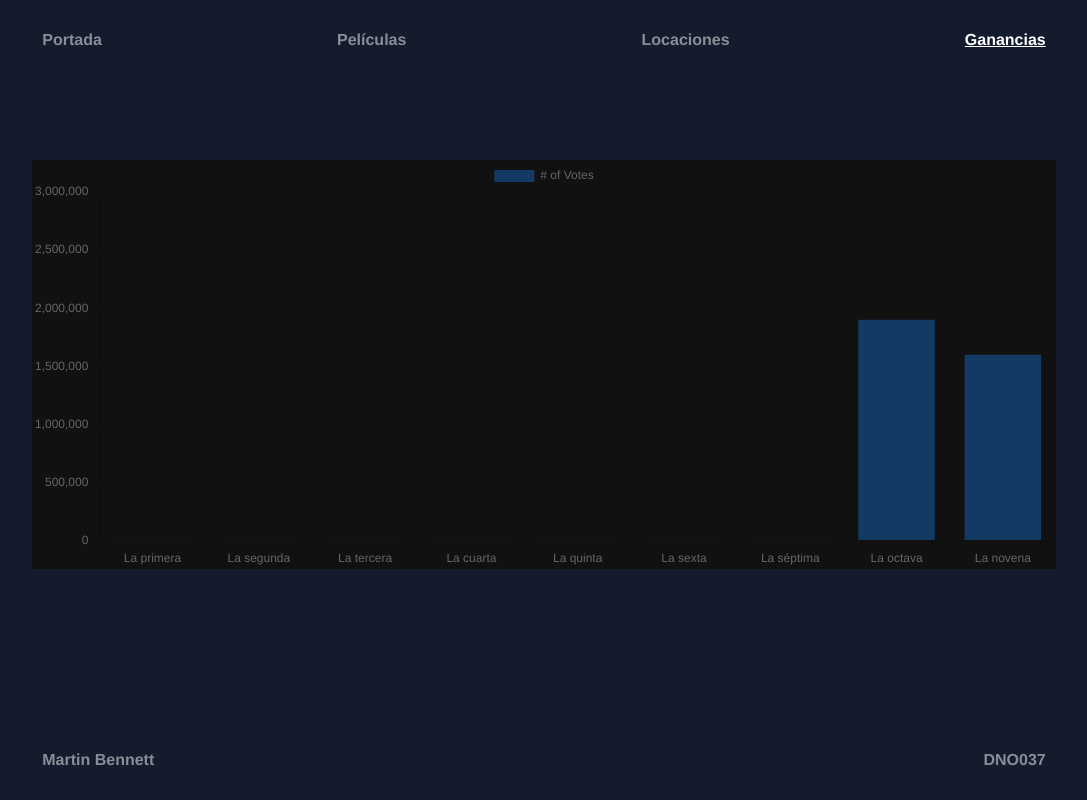
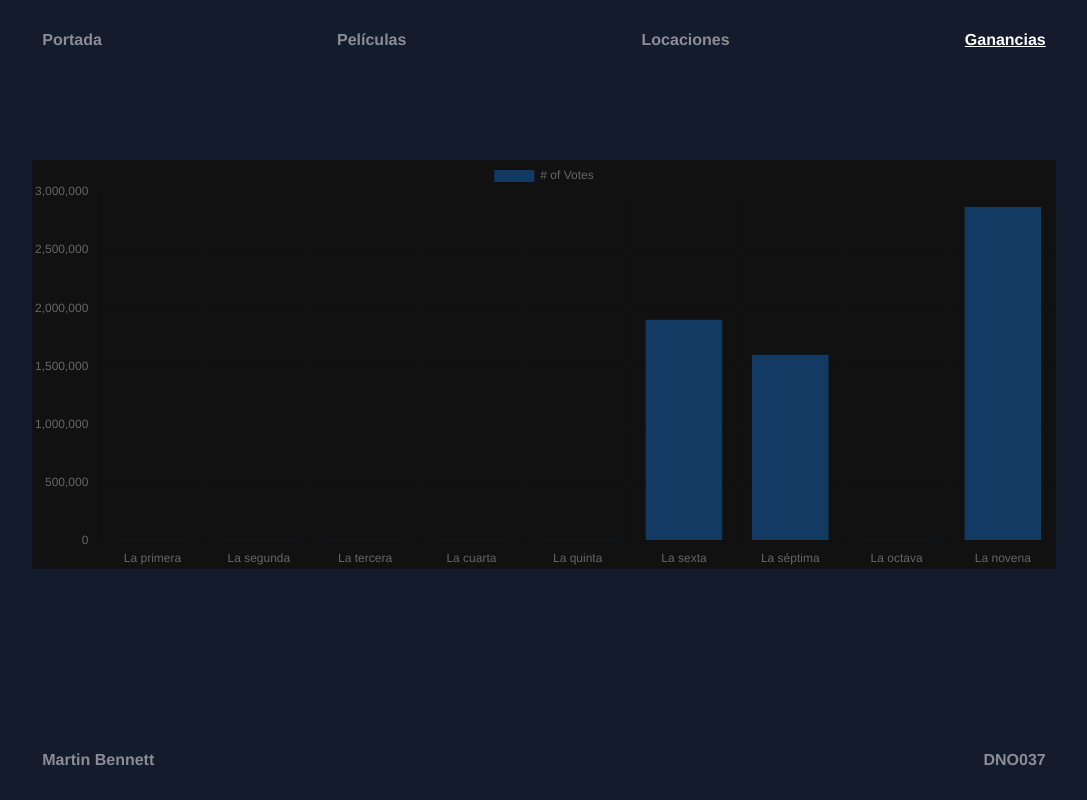
Before and after one commit to bennett-martin/dno-clase8-05-05, a plain HTML site: page ganancias.html in a window 1280 px wide. Shown: the whole page, without its empty margins (96-1183 px from the left). Drawn offline with nearby package versions, Linux system fonts and the light colour scheme.

Commit message:
Update ganancias.html

```diff
--- a/ganancias.html
+++ b/ganancias.html
@@ -30,7 +30,7 @@ var myChart = new Chart(ctx, {
         labels: ['La primera', 'La segunda', 'La tercera', 'La cuarta', 'La quinta', 'La sexta', 'La séptima', 'La octava', 'La novena'],
         datasets: [{
             label: '# of Votes',
-            data: [272.000, 320.000, 156.413, 171,900, 252,300, 1900000, 1600000, 135,195, 2870000],
+            data: [272.000, 320.000, 156.413, 171.900, 252.300, 1900000, 1600000, 135.195, 2870000],
             backgroundColor: 'rgba(20, 100, 180, 0.5)',
             borderWidth: 0
         }]
```
